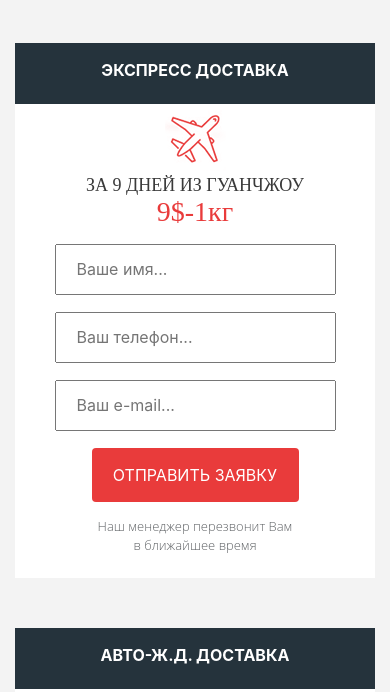
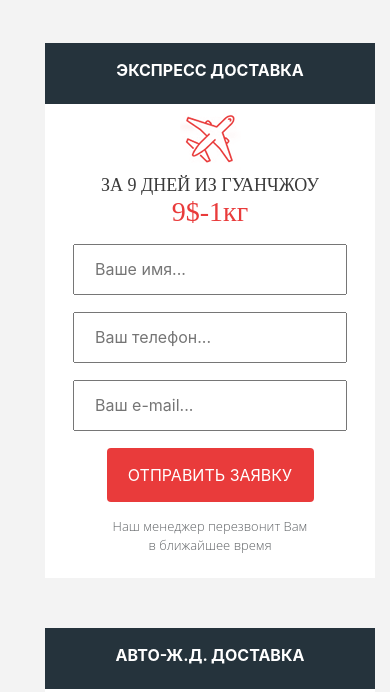
Before and after one commit to oncentrate/homeworks, a plain HTML site: page lesson12/index.html in a window 390 px wide. Shown: the part 130-822 px from the top of the page. Drawn offline with nearby package versions, Linux system fonts and the light colour scheme.

Commit message:
Добавил правки

```diff
--- /dev/null
+++ b/lesson12/sass/_media.sass
@@ -0,0 +1,41 @@
+@media (max-width: 1200px)
+ .section__block input
+   min-width: 234px
+
+@media (max-width: 991px)
+ .section__block
+   max-width: 400px
+   margin-left: 150px
+
+@media (max-width: 767px)
+ .section__block
+  margin-left: 40px
+ .section__block input
+  min-width: 280px
+
+@media (max-width: 575px)
+ .section__block
+  margin-left: 60px
+ .section__block input
+  min-width: 280px
+
+@media (max-width: 425px)
+ .section__block
+   margin-left: 30px
+   max-width: 350px
+ .section__block input
+  min-width: 225px
+
+@media (max-width: 375px)
+ .section__block
+  margin-left: 22px
+  max-width: 315px
+ .section__block input
+  min-width: 225px
+
+@media (max-width: 320px)
+ .section__block
+  margin-left: 14px
+  max-width: 275px
+ .section__block input
+  min-width: 225px
--- a/lesson12/sass/style.sass
+++ b/lesson12/sass/style.sass
@@ -68,3 +68,6 @@
   text-transform: uppercase
   outline: 0
   margin-bottom: 15px
+
+
+@import 'media'
```
Also changed, not shown: lesson12/index.html (+1 -1 lines), lesson12/css/style.css.
